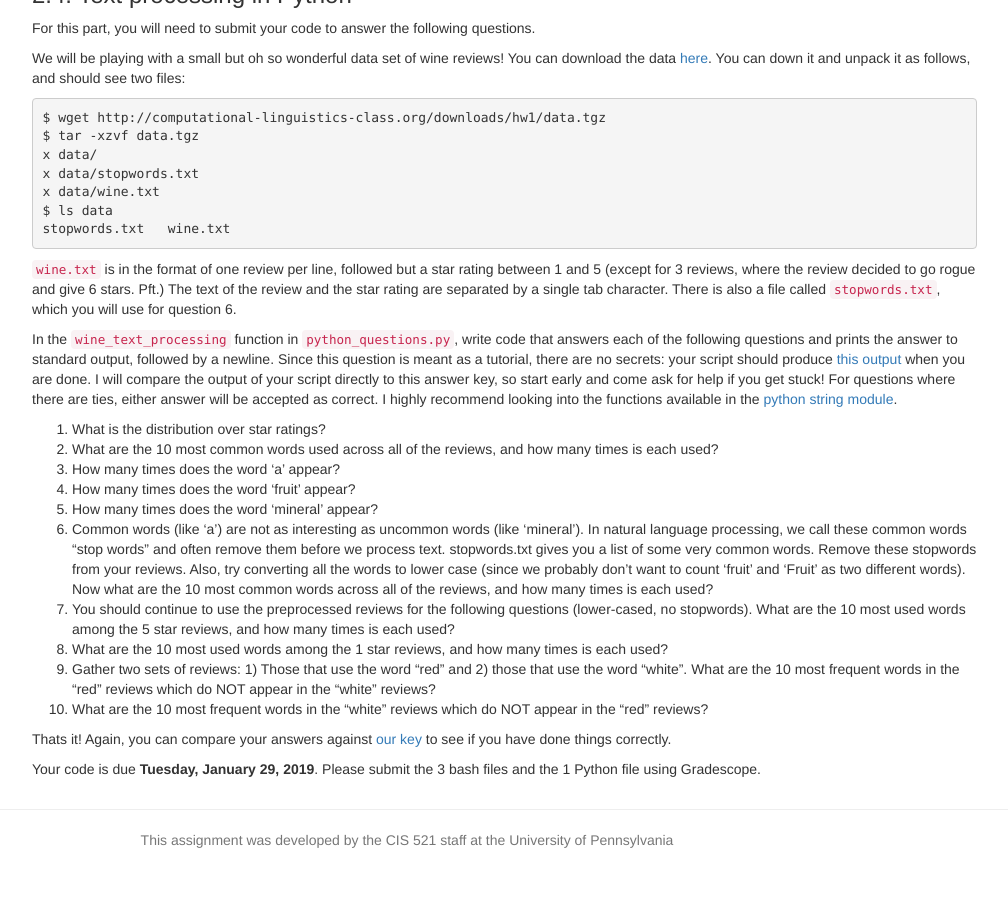
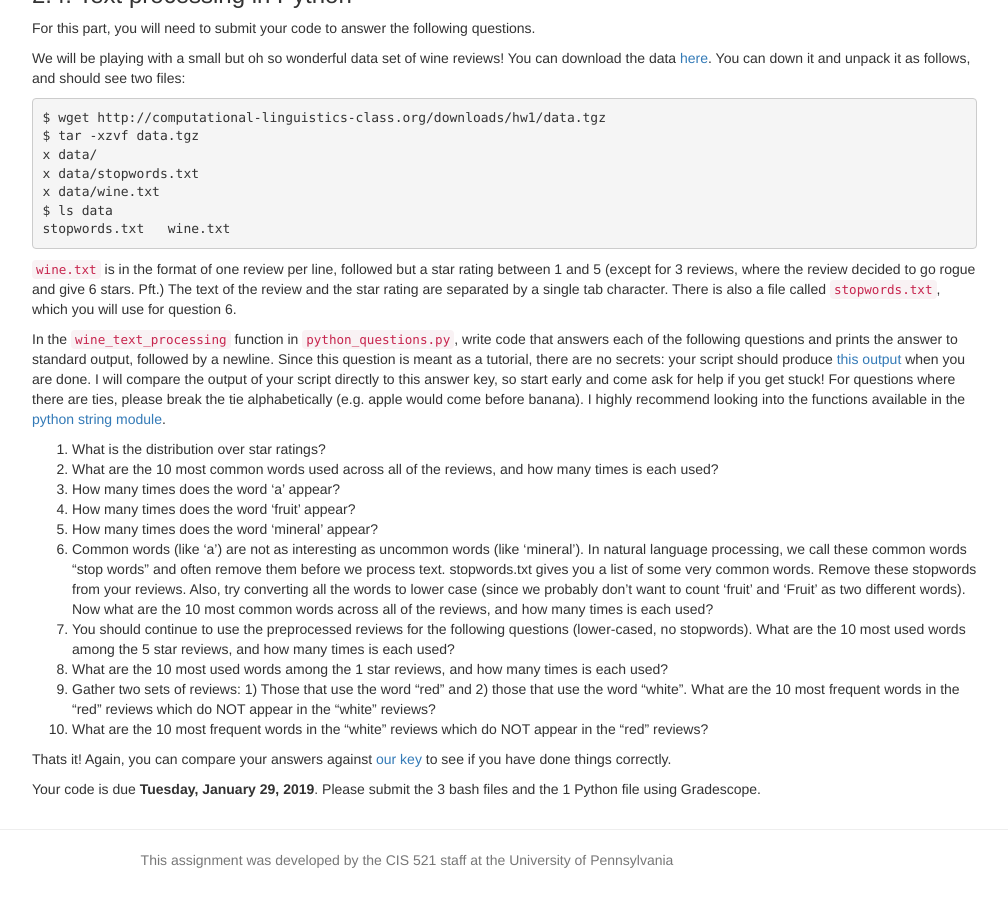
Before and after one commit to computational-linguistics-class/computational-linguistics-class.github.io, a Jekyll site: the page built from assignment1.md, in a window 1280 px wide and 900 px high, scrolled down 3452 px. Shown: the whole window, without its empty margins (233-1241 px from the left). Built offline with Jekyll 4.4.1, drawn with Linux system fonts in a browser that asks for light colours; nearby versions of some CDN libraries; a script that is not in the unit is left out.

Commit message:
correction for breaking ties in Q2.4

```diff
--- a/assignment1.md
+++ b/assignment1.md
@@ -248,7 +248,7 @@ In the `wine_text_processing` function in `python_questions.py`, write code that
 answer to standard output, followed by a newline. Since this question is meant as a tutorial, there are no secrets: your script should produce
 [this output](downloads/hw1/key.txt) when you are done. I will compare the output of your script directly to this answer key,
 so start early and come ask for help if you get stuck!
-For questions where there are ties, either answer will be accepted as correct.
+For questions where there are ties, please break the tie alphabetically (e.g. apple would come before banana).
 I highly recommend looking into the functions available in the
 [python string module](https://docs.python.org/3/library/string.html).
 
```
